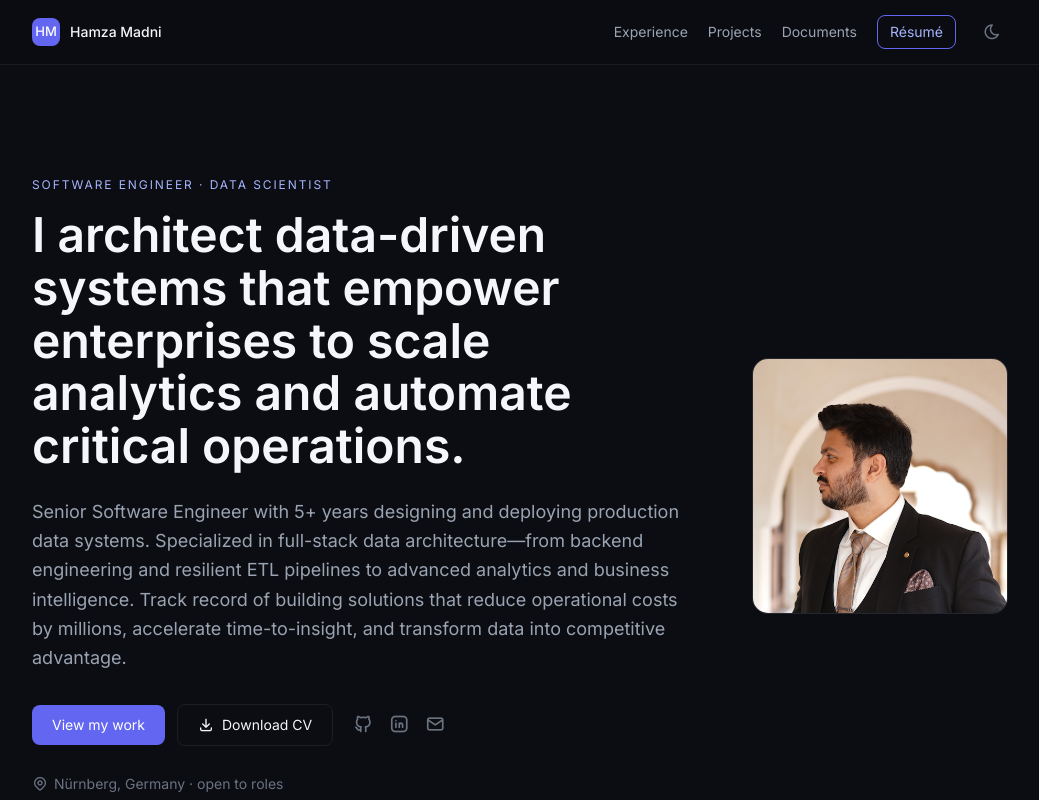
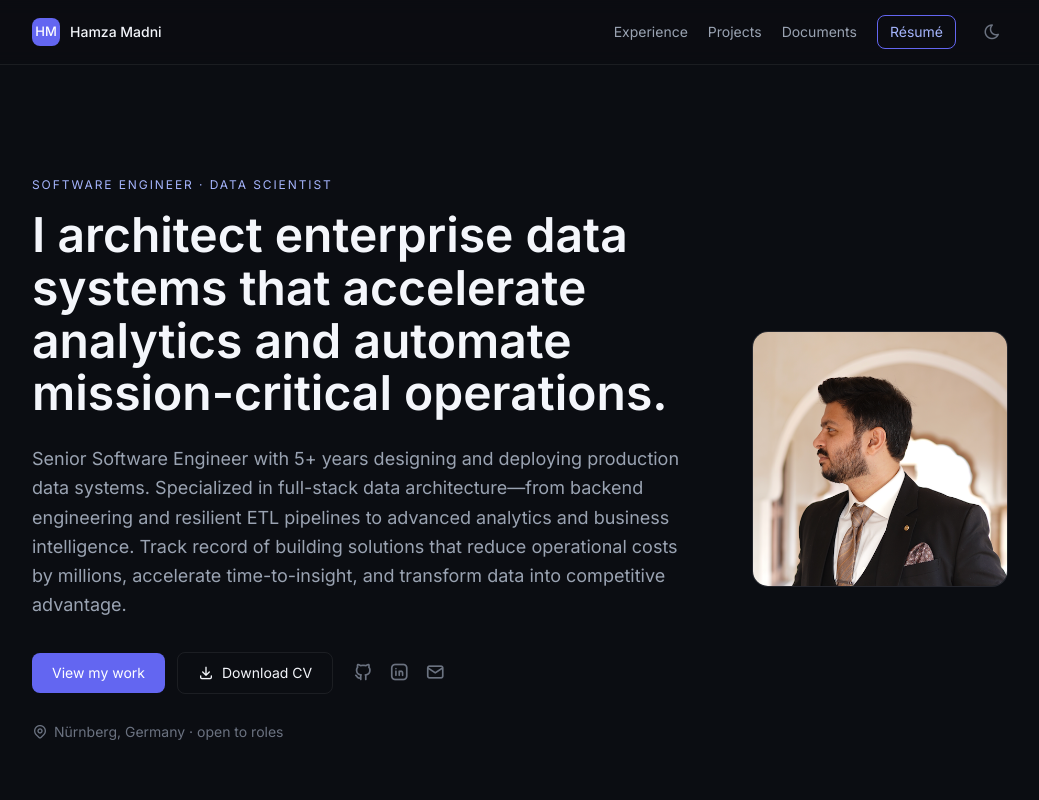
Before and after one commit to madnihamza1841/madnihamza1841.github.io, a React (Vite) app: page / in a window 1280 px wide. Shown: the top 800 px of the page, without its empty margins (120-1159 px from the left). Built offline with nearby package versions, Linux system fonts and the light colour scheme; no server answers.

Commit message:
Fix tagline: 'accelerate analytics' instead of 'scale analytics'

```diff
--- a/src/data/content.ts
+++ b/src/data/content.ts
@@ -9,7 +9,7 @@ export const profile = {
   linkedin: 'https://www.linkedin.com/in/muhammad-hamza-madni/',
   cv: `${import.meta.env.BASE_URL}Hamza_Madni_CV.pdf`,
   photo: `${import.meta.env.BASE_URL}profile.png`,
-  tagline: "I architect data-driven systems that empower enterprises to scale analytics and automate critical operations.",
+  tagline: "I architect enterprise data systems that accelerate analytics and automate mission-critical operations.",
   summary:
     "Senior Software Engineer with 5+ years designing and deploying production data systems. Specialized in full-stack data architecture—from backend engineering and resilient ETL pipelines to advanced analytics and business intelligence. Track record of building solutions that reduce operational costs by millions, accelerate time-to-insight, and transform data into competitive advantage.",
 };
```
